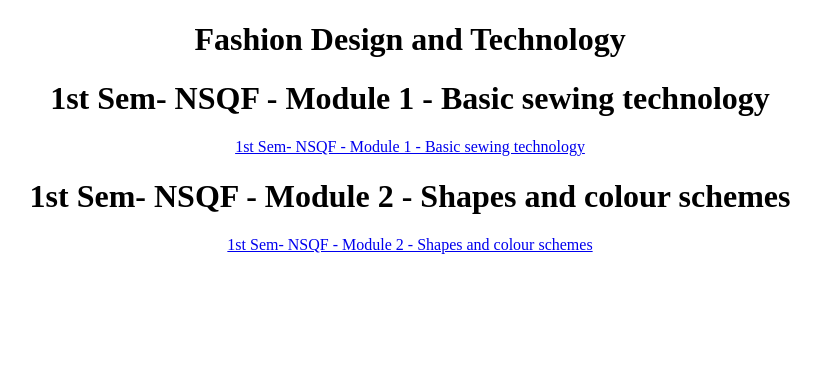
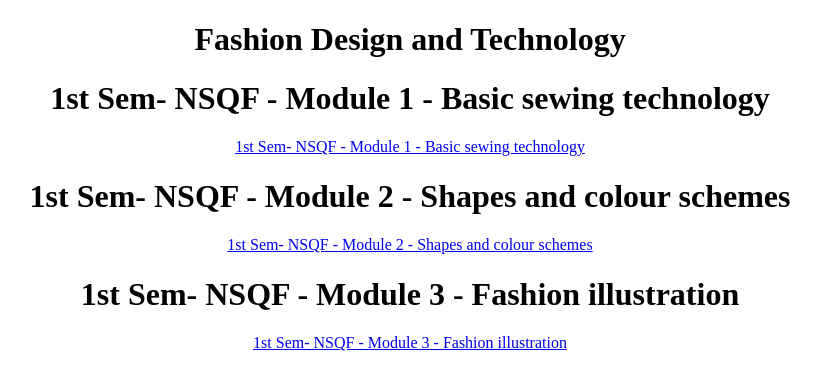
Before and after one commit to hemmishra536/mishratest, a plain HTML site: page index.html in a window 1280 px wide. Shown: the whole page, without its empty margins (230-1051 px from the left). Drawn offline with Linux system fonts and the light colour scheme.

Commit message:
Update index.html

```diff
--- a/index.html
+++ b/index.html
@@ -18,6 +18,11 @@ h1 {text-align: center;}
       <h1>1st Sem- NSQF - Module 2 - Shapes and colour schemes</h1>
  <center><a href="FANDT/CHAP2/">1st Sem- NSQF - Module 2 - Shapes and colour schemes</a></center>
 
+      <h1>1st Sem- NSQF - Module 3 - Fashion illustration</h1>
+ <center><a href="FANDT/CHAP3/">1st Sem- NSQF - Module 3 - Fashion illustration</a></center>
+
+
+
 
 
 
```
